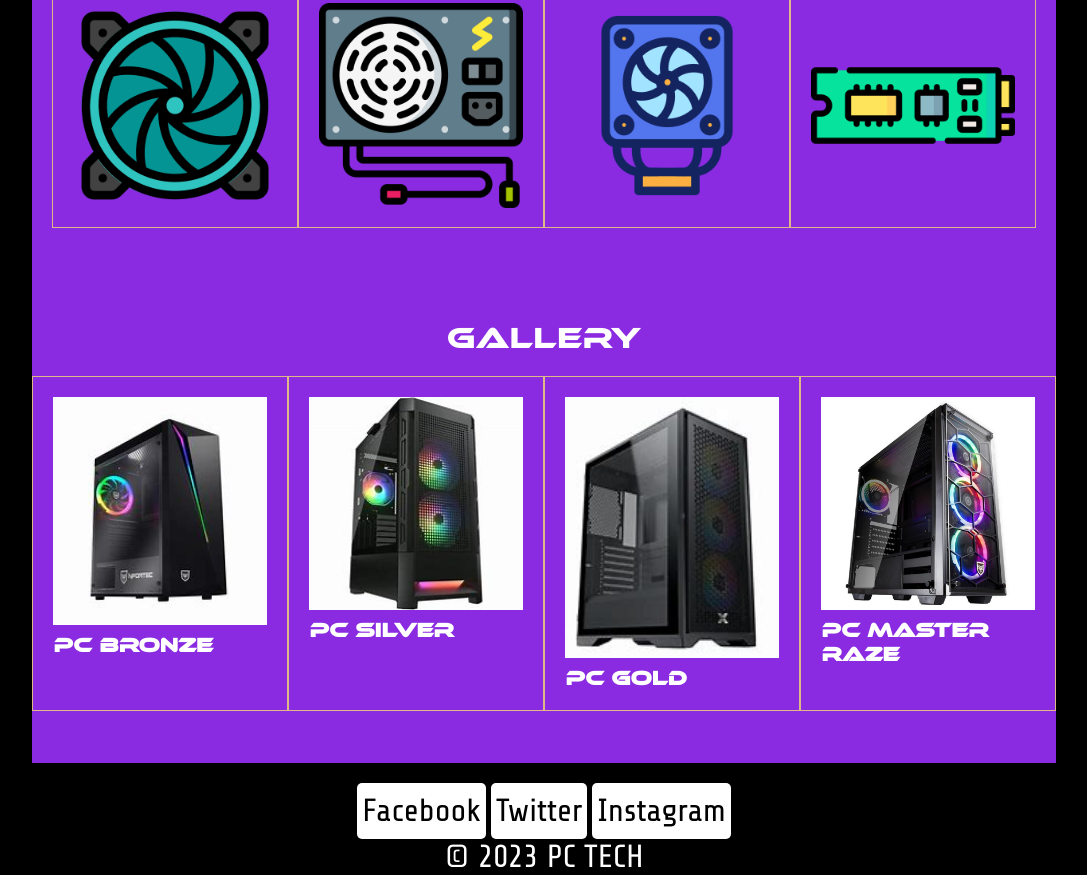
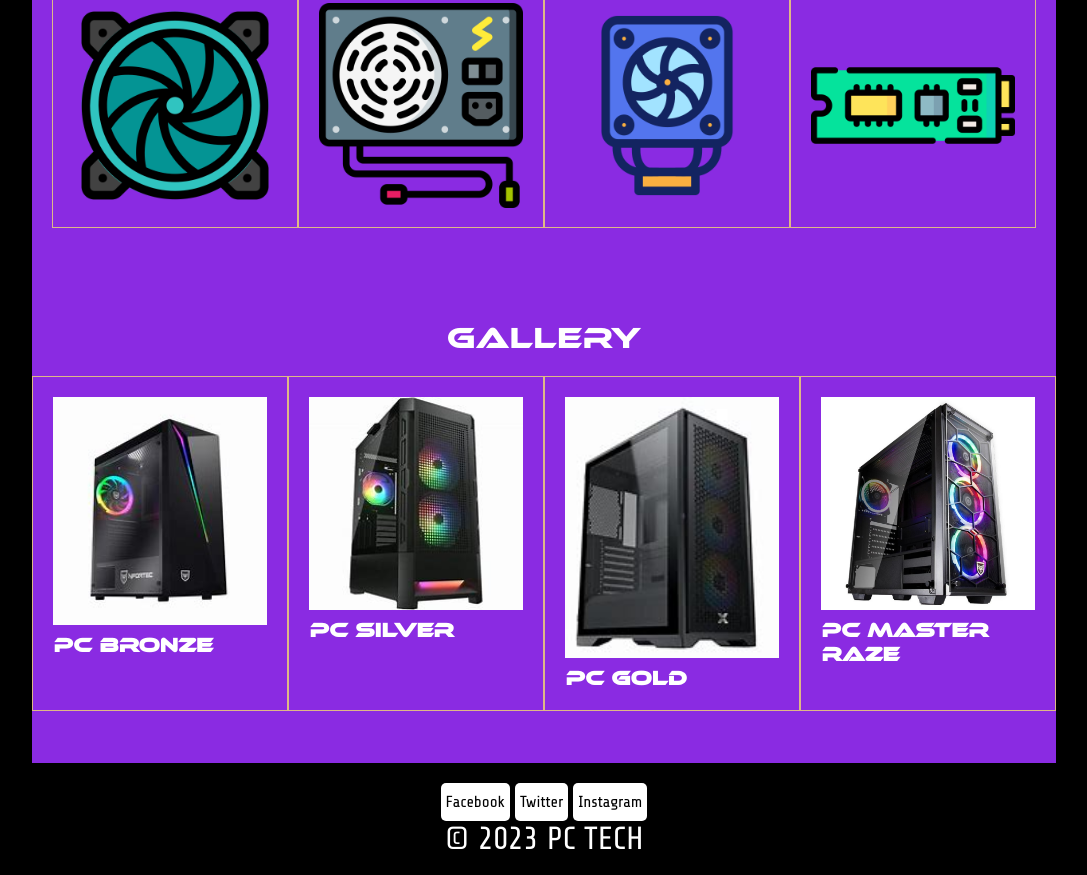
Before and after one commit to Xmiguelonn/Portfolio, a plain HTML site: page PROYECTO/index.html in a window 1280 px wide. Shown: the part 5901-6776 px from the top of the page, without its empty margins (96-1183 px from the left). Drawn offline with Linux system fonts and the light colour scheme.

Commit message:
SEGUNDA ENTREGA

```diff
--- a/PROYECTO/css/estilo.css
+++ b/PROYECTO/css/estilo.css
@@ -1,6 +1,6 @@
 /**********************************************/
 /*      AUTOR: Miguel Angel Postigo Bernal ****/
-/***          version: 1.1                  ***/
+/***          version: 1.5                  ***/
 /* coment: proyecto de página web fin de curso*/
 /**********************************************/
 
@@ -395,9 +395,10 @@ footer {
 
 .social-buttons {
         display: flex;
-        justify-content: center;
+        justify-content:center;
         gap: 5px;
         margin-top: 10px;
+        font-size: medium;
 }
 
 .social-buttons a {
```
